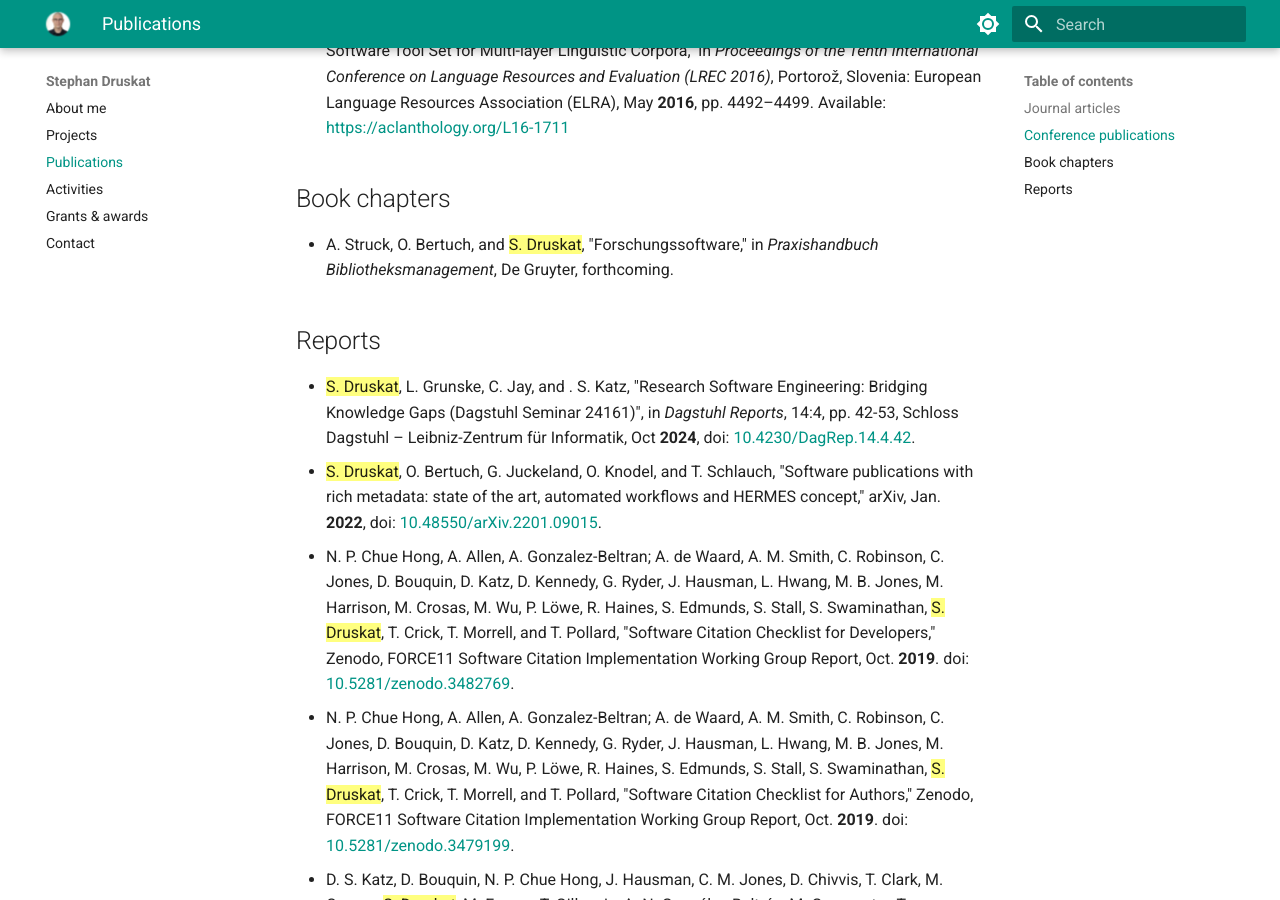
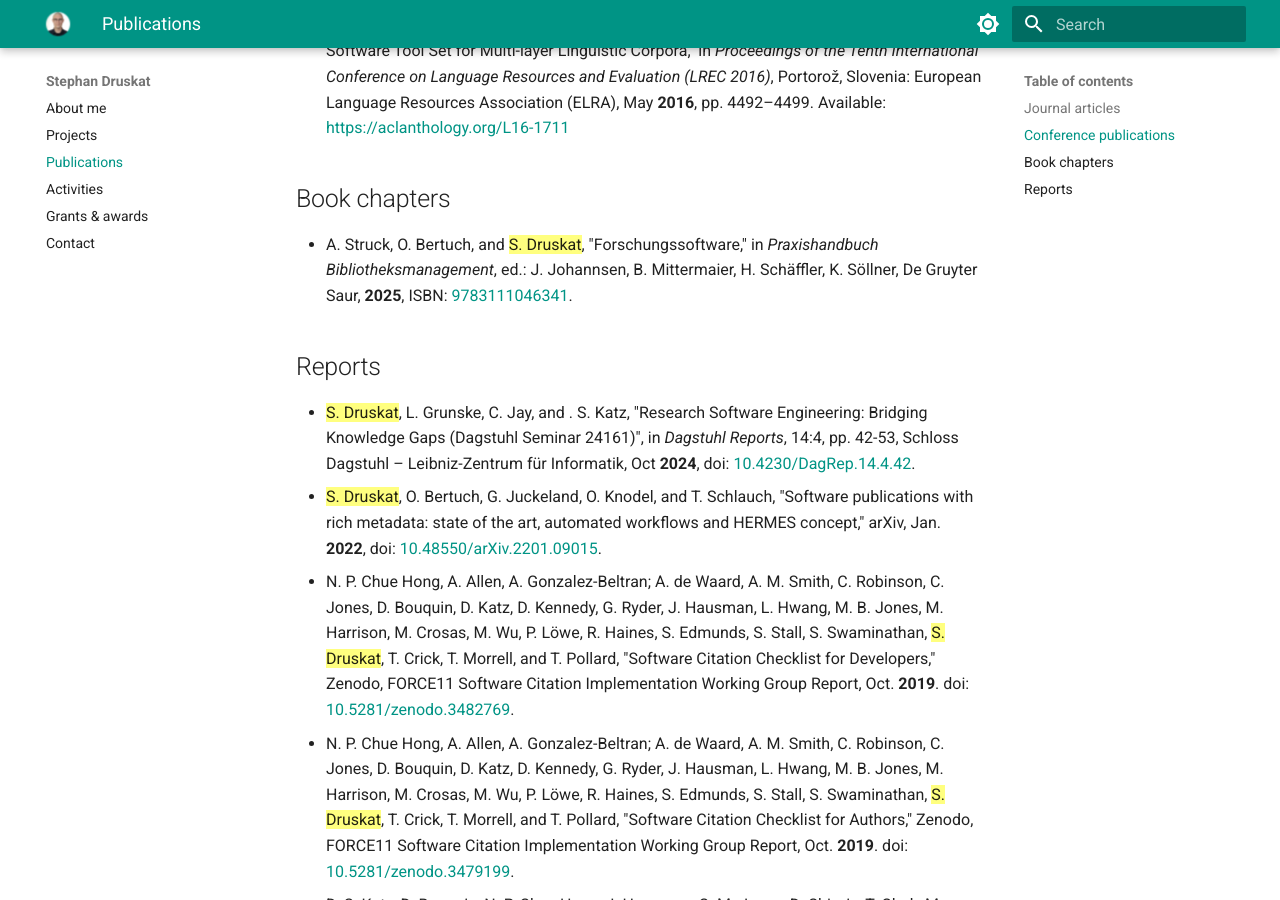
Before and after one commit to sdruskat/sdruskat.github.io, an MkDocs documentation site: the page built from docs/publications.md, in a window 1280 px wide and 900 px high, scrolled down 1251 px. Built offline with MkDocs 1.6.1 and Material for MkDocs 9.7.7, drawn with Linux system fonts in a browser that asks for light colours.

Commit message:
Add publication info for publication

```diff
--- a/docs/publications.md
+++ b/docs/publications.md
@@ -21,7 +21,8 @@
 
 ## Book chapters
 
-- A. Struck, O. Bertuch, and {==S. Druskat==}, "Forschungssoftware," in *Praxishandbuch Bibliotheksmanagement*, De Gruyter, forthcoming.
+- A. Struck, O. Bertuch, and {==S. Druskat==}, "Forschungssoftware," in *Praxishandbuch Bibliotheksmanagement*, ed.: J. Johannsen, B. Mittermaier, H. Schäffler, K. Söllner, De Gruyter Saur, **2025**, ISBN: [9783111046341](https://www.degruyter.com/document/isbn/9783111046341/html?lang=en).
+
 
 ## Reports
 
```
